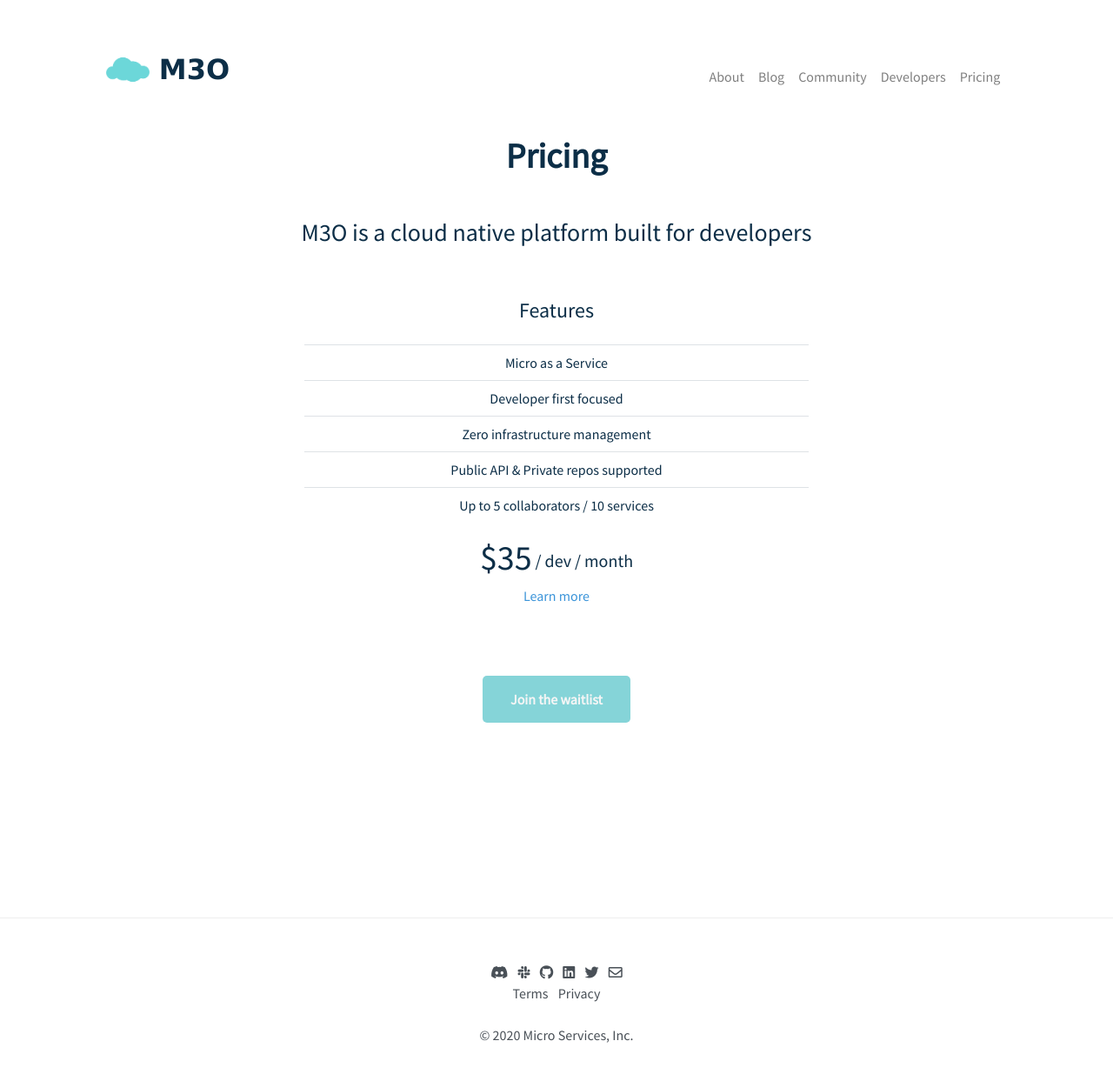
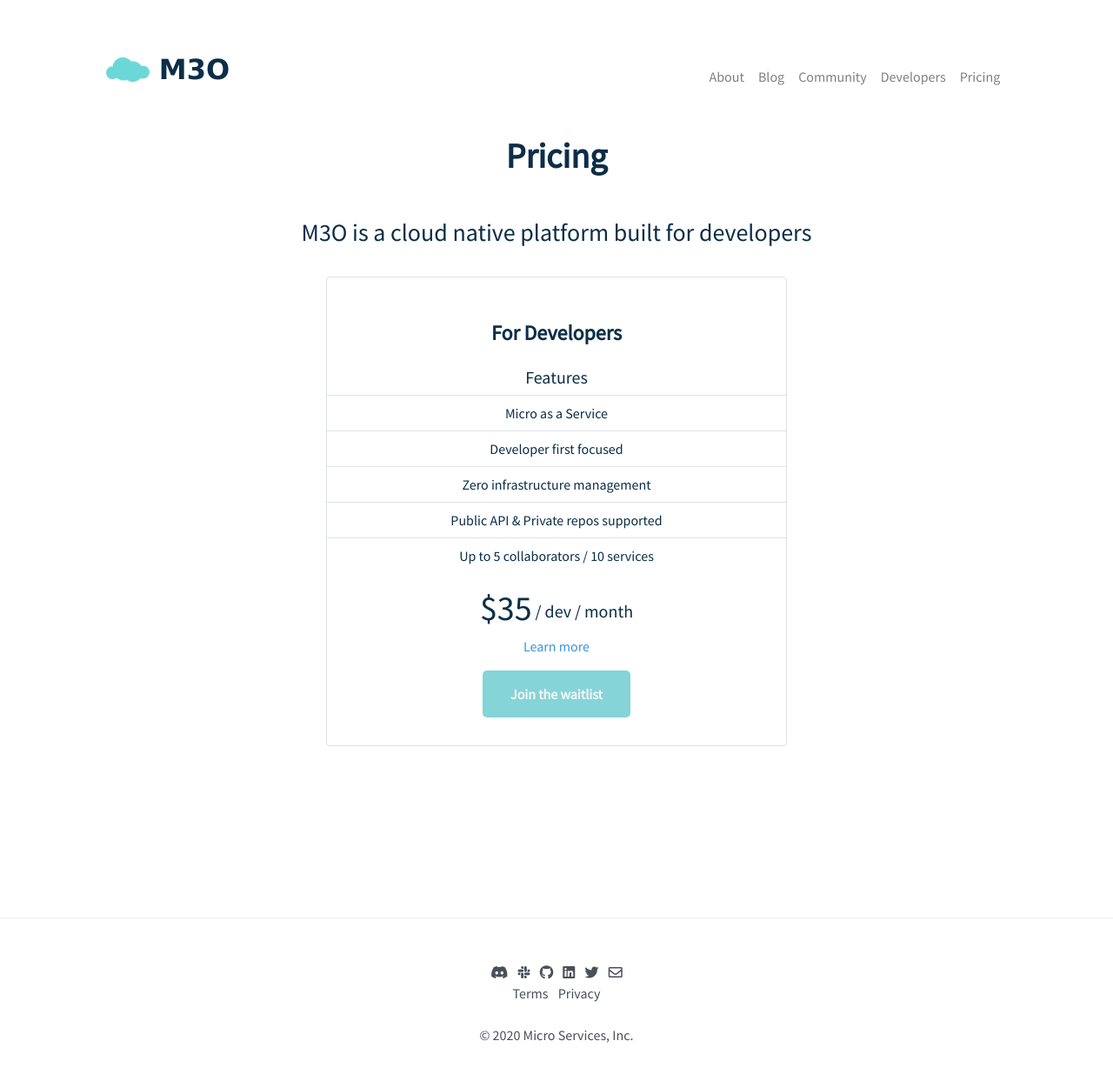
Before and after one commit to micro-community/go-micro-v2-doc, a Jekyll site: the page built from pricing.html, in a window 1280 px wide. Shown: the whole page at 87% size. Built offline with Jekyll 4.4.1, drawn with Linux system fonts in a browser that asks for light colours; nearby versions of some CDN libraries.

Commit message:
update pricing

```diff
--- a/pricing.html
+++ b/pricing.html
@@ -10,9 +10,10 @@
     <div class="row">
       <div class="col-xs-12 col-md-3"></div>
       <div class="col-xs-12 col-md-6">
-	<div class="panel panel-success">
+	<div class="panel panel-success border rounded" style="margin: 25px;">
 	  <div class="panel-body" style="text-align: center;">
-	    <h4>Features</h4>
+	    <h4><b>For Developers</b></h4>
+	    <h5>Features</h5>
 	    <table class="table features">
 	      <tr>
 		<td>Micro as a Service</td>
@@ -34,22 +35,14 @@
 	      <h1>$35<span class="subscript"> / dev / month</span></h1>
 	      <p><a href="https://m3o.dev/concepts/platform">Learn more</a></p>
 	    </div>
+	<form id="subscription-form" action="/" method=GET >
+	   <button style="margin-bottom: 2em;"type="submit">
+	      Join the waitlist
+	    </button>
+	  </div>
+	</form>
 	  </div>
 	</div>
       </div>
     </div>
-    <div class="row" style="padding-top: 2em;">
-      <div class="col-md-2"></div>
-      <div class="col-md-8" style="text-align: center;">
-	<form id="subscription-form" action="/" method=GET >
-	   <button
-	      style="margin-top: 2em; margin-bottom: 2em;"
-	      type="submit"
-	    >
-	      Join the waitlist
-	    </button>
-	  </div>
-	</form>
-      </div>
-    </div>
   </div>
```
